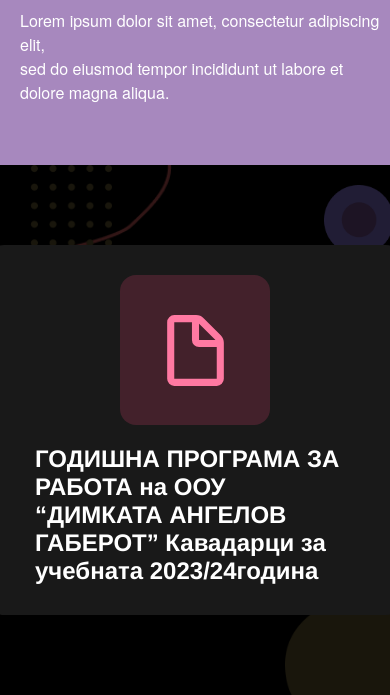
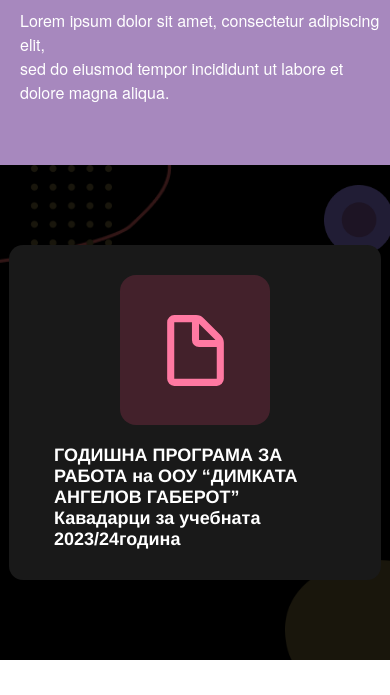
Before and after one commit to nikifforrr/dimkatagaberot, a plain HTML site: page process.html in a window 390 px wide. Shown: the part 205-900 px from the top of the page. After the commit the page ends 865 px from the top, so only its background shows below. Drawn offline with Linux system fonts and the light colour scheme; a web font is replaced by a local one.

Commit message:
Update style.css

```diff
--- a/style.css
+++ b/style.css
@@ -1167,7 +1167,8 @@ header {
 
     .processBox {
         gap: 20px;
-        height: 310px;
+        height: auto;
+        width: 80%;
     }
 
     .processBox>div {
@@ -1190,7 +1191,7 @@ header {
 
     .processBox>h6 {
         color: white;
-        font-size: 24px;
+        font-size: 18px;
     }
 
     .processBox>p {
```
